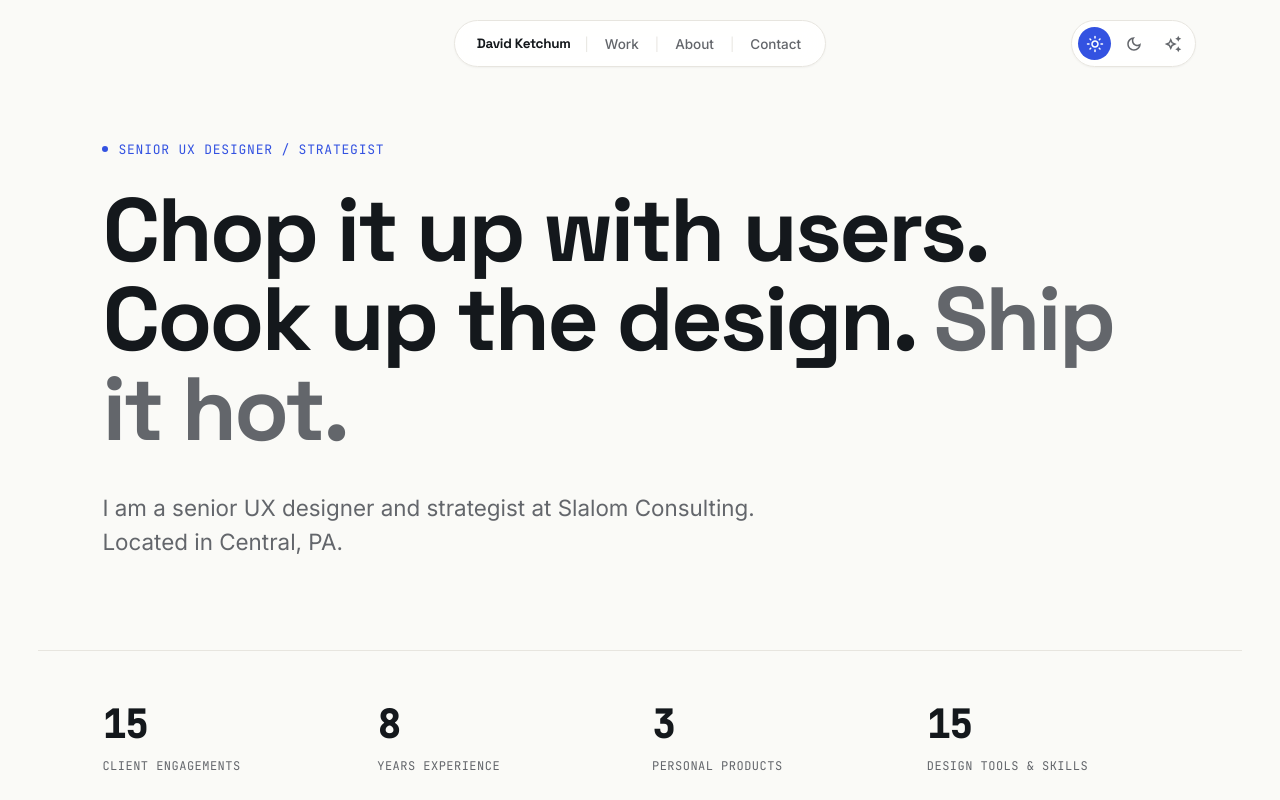
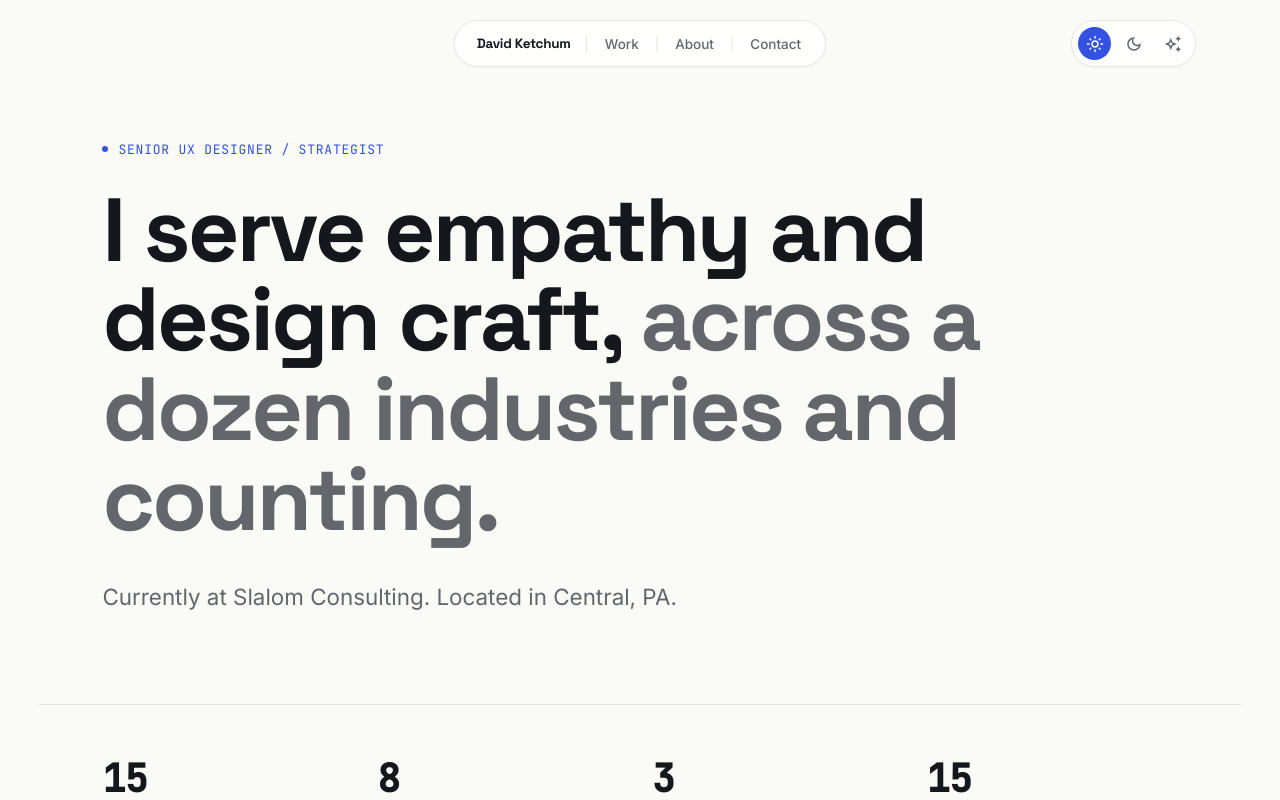
Before and after one commit to davidketchumdesign-ux/DK-Portfolio, a Next.js app: page / in a window 1280 px wide. Shown: the top 800 px of the page. Built offline with nearby package versions, Linux system fonts and the light colour scheme.

Commit message:
feat: update Hero component text for improved clarity and engagement

```diff
--- a/components/home/Hero.tsx
+++ b/components/home/Hero.tsx
@@ -56,10 +56,10 @@ export function Hero() {
 
       <div className="eyebrow">Senior UX Designer / Strategist</div>
       <h1>
-        Chop it up with users. Cook up the design. <span>Ship it hot.</span>
+        I serve empathy and design craft, <span>across a dozen industries and counting.</span>
       </h1>
       <p className="hero-sub">
-        I am a senior UX designer and strategist at Slalom Consulting. Located in Central, PA.
+        Currently at Slalom Consulting. Located in Central, PA.
       </p>
     </section>
   );
```
